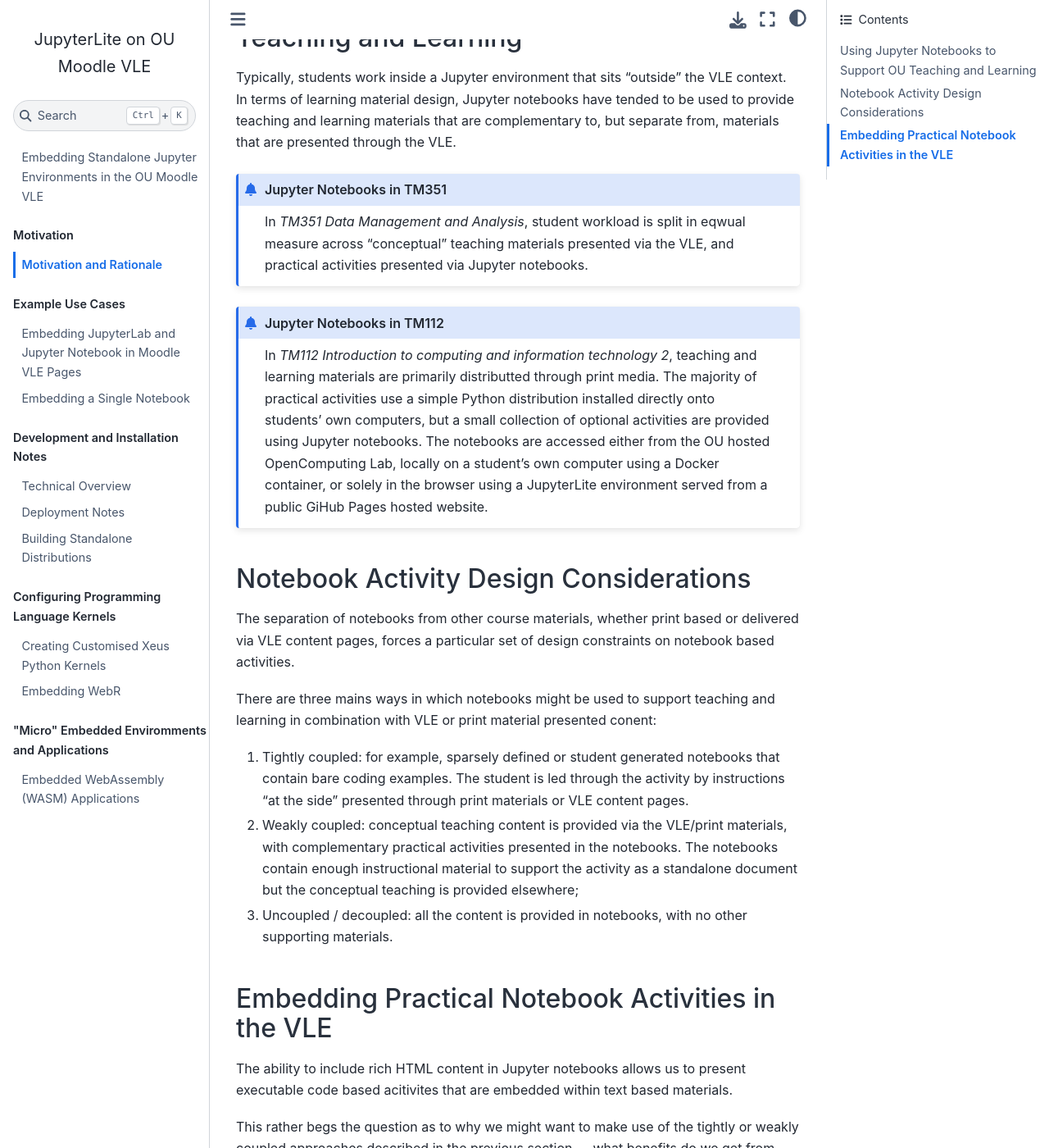
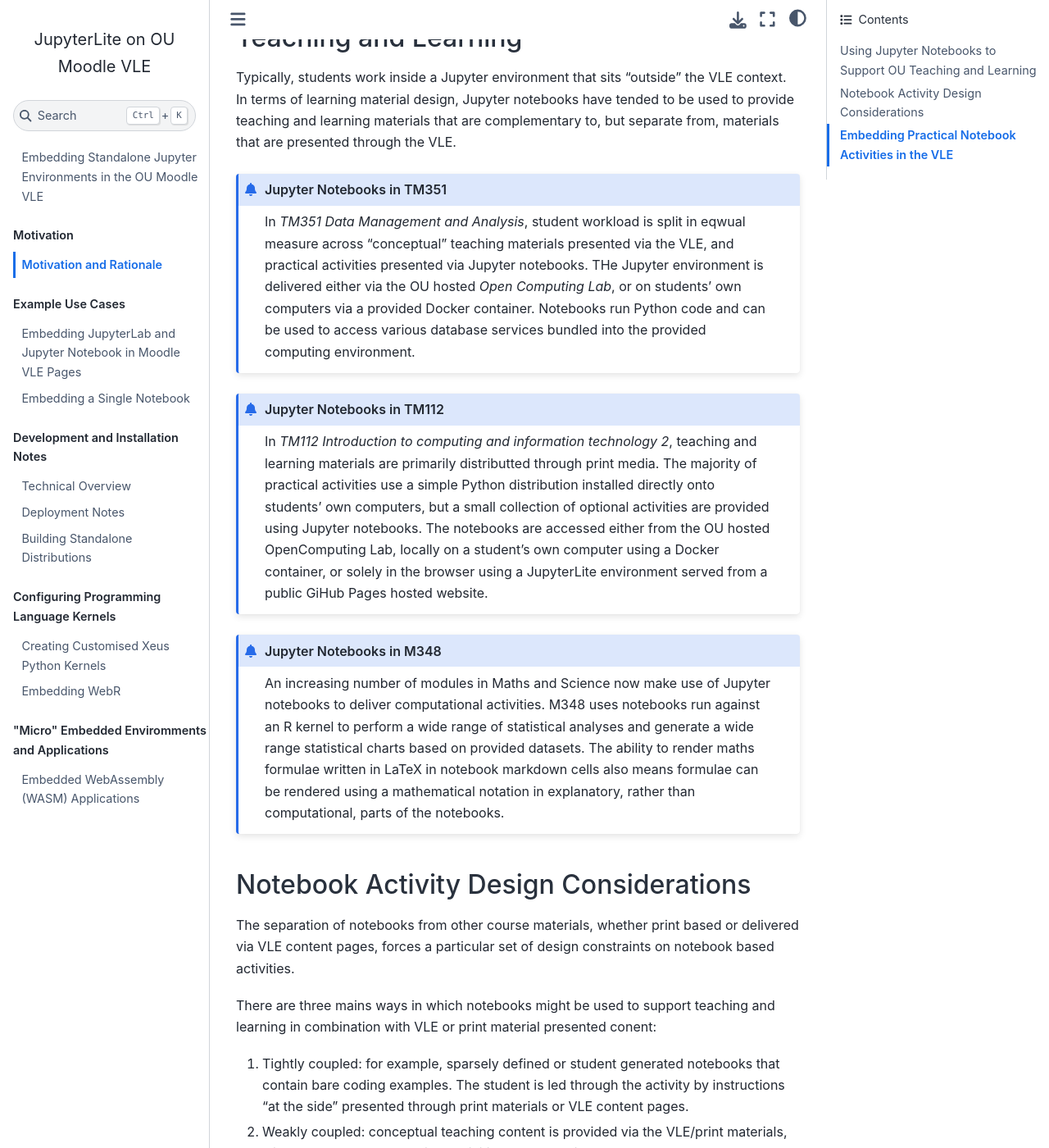
Before and after one commit to OpenComputingLab/jupyterlite_in_moodle_vle, a Jupyter Book: the page built from motivation.md, in a window 1280 px wide and 1400 px high, scrolled down 1554 px. Shown: the whole window at 82% size. Built offline with Jupyter Book 1.0.4 settings and Sphinx 7.4.7 and the Sphinx Book theme 1.1.4, drawn with Linux system fonts in a browser that asks for light colours; pages that are not in the unit, such as notebooks, are missing from menus.

Commit message:
Update module usage of notebooks

````diff
--- a/motivation.md
+++ b/motivation.md
@@ -42,11 +42,15 @@
 Typically, students work inside a Jupyter environment that sits "outside" the VLE context. In terms of learning material design, Jupyter notebooks have tended to be used to provide teaching and learning materials that are complementary to, but separate from, materials that are presented through the VLE.
 
 ```{admonition} Jupyter Notebooks in TM351
-In *TM351 Data Management and Analysis*, student workload is split in eqwual measure across "conceptual" teaching materials presented via the VLE, and practical activities presented via Jupyter notebooks.
+In *TM351 Data Management and Analysis*, student workload is split in eqwual measure across "conceptual" teaching materials presented via the VLE, and practical activities presented via Jupyter notebooks. THe Jupyter environment is delivered either via the OU hosted *Open Computing Lab*, or on students' own computers via a provided Docker container. Notebooks run Python code and can be used to access various database services bundled into the provided computing environment.
 ```
 
 ```{admonition} Jupyter Notebooks in TM112
 In *TM112 Introduction to computing and information technology 2*, teaching and learning materials are primarily distributted through print media. The majority of practical activities use a simple Python distribution installed directly onto students' own computers, but a small collection of optional activities are provided using Jupyter notebooks. The notebooks are accessed either from the OU hosted OpenComputing Lab, locally on a student's own computer using a Docker container, or solely in the browser using a JupyterLite environment served from a public GiHub Pages hosted website.
+```
+
+```{admonition} Jupyter Notebooks in M348
+An increasing number of modules in Maths and Science now make use of Jupyter notebooks to deliver computational activities. M348 uses notebooks run against an R kernel to perform a wide range of statistical analyses and generate a wide range statistical charts based on provided datasets. The ability to render maths formulae written in LaTeX in notebook markdown cells also means formulae can be rendered using a mathematical notation in explanatory, rather than computational, parts of the notebooks.
 ```
 
 ## Notebook Activity Design Considerations
````
